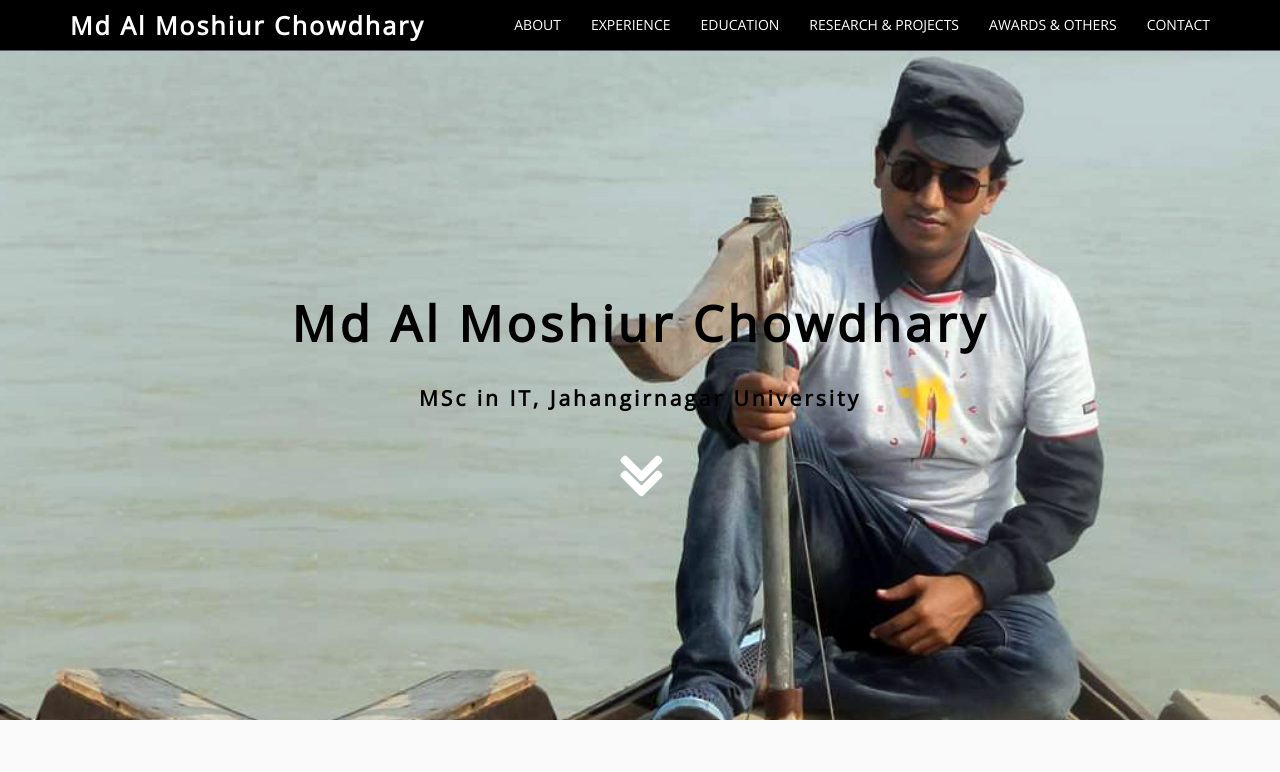
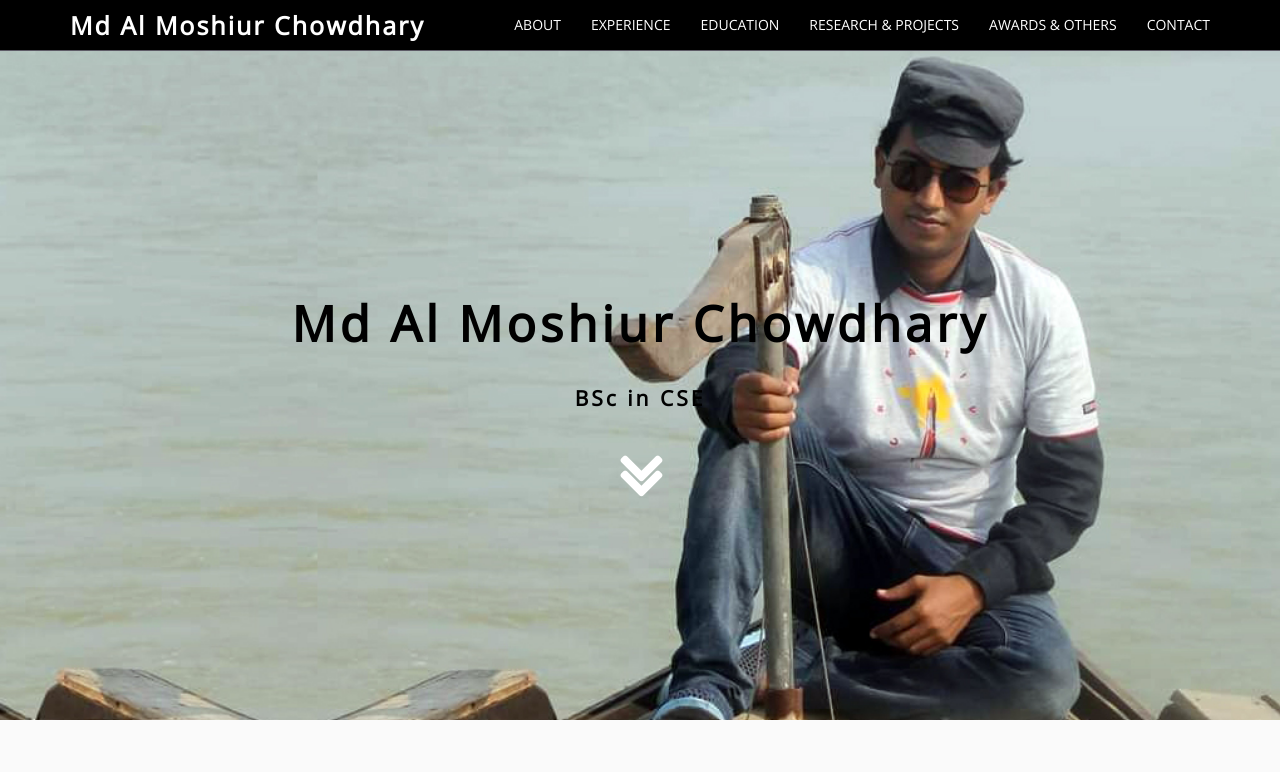
Before and after one commit to sysengron/sysengron.github.io, a plain HTML site: page index.html in a window 1280 px wide. Shown: the top 772 px of the page. Drawn offline with nearby package versions, Linux system fonts and the light colour scheme.

Commit message:
Update index.html

```diff
--- a/index.html
+++ b/index.html
@@ -50,7 +50,7 @@
                   <br><br><br><br><br><br><br><br>
                   <h1 style="font-size: 3.5em; color: black;"><strong>Md Al Moshiur Chowdhary</strong></h1>
                   <!-- <h3>BSc in Computer Science and Engineering, University of Development Alternative<br/> MSc in Information Technology, Jahangirnagar University </h3>  -->
-                  <h3 style="font-size: 1.5em; color: black;">MSc in IT, Jahangirnagar University</h3>
+                  <h3 style="font-size: 1.5em; color: black;">BSc in CSE</h3>
                   <br />
                   <a href="#about-section">  <i class="fa fa-angle-double-down fa-5x down-icon"></i> </a>
                </div>
```
